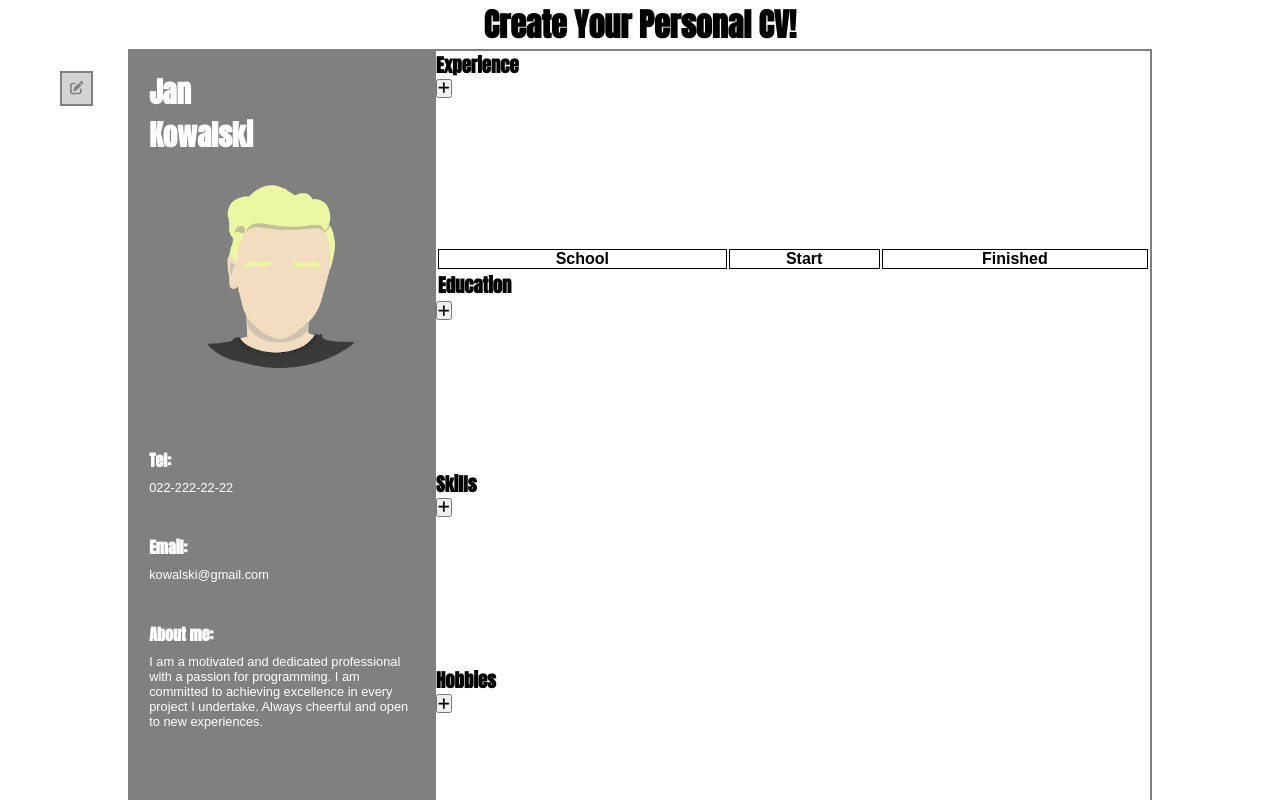
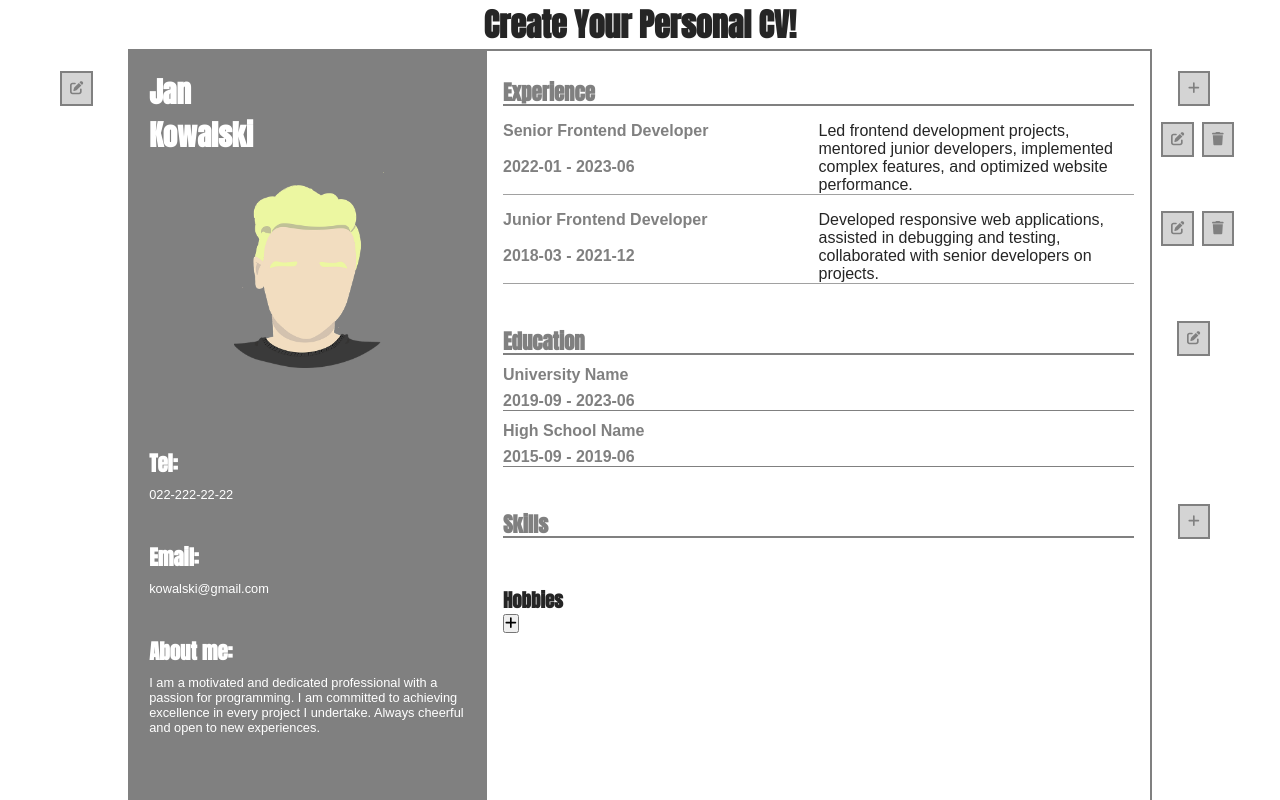
Before and after one commit to Pawel-Ochmann/CVApplication, a React (Vite) app: page / in a window 1280 px wide. Shown: the top 800 px of the page. Built offline with nearby package versions, Linux system fonts and the light colour scheme; a web font is replaced by a local one.

Commit message:
Styling education component, add sorting mechanism to it

```diff
--- a/src/components/Education.jsx
+++ b/src/components/Education.jsx
@@ -16,13 +16,44 @@
   const maxMonth = date.getFullYear() + '-' + month;
 
   const [minMonth, setMinMonth] = useState('');
-  const [schoolList, setSchoolList] = useState([]);
+  const [pendingSchools, setPendingSchools] = useState([
+    {
+      id: '1',
+      name: 'University Name',
+      startYear: '2019-09',
+      endYear: '2023-06',
+      readOnly: true,
+    },
+    {
+      id: '2',
+      name: 'High School Name',
+      startYear: '2015-09',
+      endYear: '2019-06',
+      readOnly: true,
+    },
+  ]);
+  const [schoolList, setSchoolList] = useState([
+    {
+      id: '1',
+      name: 'University Name',
+      startYear: '2019-09',
+      endYear: '2023-06',
+      readOnly: true,
+    },
+    {
+      id: '2',
+      name: 'High School Name',
+      startYear: '2015-09',
+      endYear: '2019-06',
+      readOnly: true,
+    },
+  ]);
   const [inputValues, setInputValues] = useState({
     name: '',
     startYear: '',
     endYear: '',
   });
-  const [pendingSchools, setPendingSchools] = useState([]);
+
   const [editActive, setEditActive] = useState(0);
 
   const openDialog = () => {
@@ -37,7 +68,7 @@
   const useSubmit = (e) => {
     e.preventDefault();
 
-    setSchoolList([...pendingSchools]);
+    setSchoolList(sortSchools(pendingSchools));
 
     setInputValues({ name: '', startYear: '', endYear: '' });
     closeDialog();
@@ -61,7 +92,6 @@
     updatedSchoolList[schoolIndex] = updatedSchool;
     setPendingSchools(updatedSchoolList);
     setEditActive(schoolId);
-    console.log('edit start');
   };
   const editSchoolEnd = (schoolId) => {
     const schoolIndex = pendingSchools.findIndex((e) => {
@@ -128,33 +158,40 @@
     setPendingSchools(updatedSchoolList);
   };
 
+  const sortSchools = (schoolsArray) => {
+    const schoolsSorted = [...schoolsArray].sort((schoolA, schoolB) => {
+      const endDateA = new Date(schoolA.endYear);
+      const endDateB = new Date(schoolB.endYear);
+
+      // Compare the end dates in descending order
+      if (endDateA < endDateB) {
+        return 1;
+      } else if (endDateA > endDateB) {
+        return -1;
+      } else {
+        return 0;
+      }
+    });
+    return schoolsSorted;
+  };
+
   const nameRef = useRef(null);
 
   return (
     <div className='education'>
-      <table>
-        <h3>Education</h3>
-        <thead>
-          <tr>
-            <th>School</th>
-            <th>Start</th>
-            <th>Finished</th>
-          </tr>
-        </thead>
-        <tbody>
-          {schoolList.map((school) => {
-            return (
-              <tr key={school.id}>
-                <td>{school.name}</td>
-                <td>{school.startYear}</td>
-                <td>{school.endYear}</td>
-              </tr>
-            );
-          })}
-        </tbody>
-      </table>
-      <button onClick={openDialog}>
-        <FontAwesomeIcon icon={faPlus} />
+      <h2>Education</h2>
+      {schoolList.map((school) => {
+        return (
+          <div className='school' key={school.id}>
+            <p>{school.name}</p>
+            <p>
+              {school.startYear} - {school.endYear}
+            </p>
+          </div>
+        );
+      })}
+      <button className='change' onClick={openDialog}>
+        <FontAwesomeIcon icon={faPenToSquare} />
       </button>
       <dialog open={activeDialog[1]}>
         {pendingSchools.map((school) => {
--- a/src/components/Experience.jsx
+++ b/src/components/Experience.jsx
@@ -28,8 +28,24 @@
     id: '',
   });
 
-  const [jobs, setJobs] = useState([]);
-
+  const [jobs, setJobs] = useState([
+    {
+      name: 'Senior Frontend Developer',
+      start: '2022-01',
+      end: '2023-06',
+      duties:
+        'Led frontend development projects, mentored junior developers, implemented complex features, and optimized website performance.',
+      id: uuidv4(),
+    },
+    {
+      name: 'Junior Frontend Developer',
+      start: '2018-03',
+      end: '2021-12',
+      duties:
+        'Developed responsive web applications, assisted in debugging and testing, collaborated with senior developers on projects.',
+      id: uuidv4(),
+    },
+  ]);
   const date = new Date();
   let month = date.getMonth() + 1;
   if (month < 10) month = 0 + month.toString();
@@ -184,16 +200,17 @@
           </button>
         </form>
       </dialog>
-      <h3>Experience</h3>
+      <h2>Experience</h2>
       <div className='jobsContainer'>
         {jobs.map((job) => {
           return (
             <div className='job' key={job.id}>
-              <h4>{job.name}</h4>
-              <p>{job.start}</p>
-              <p>{job.end}</p>
-              <p>{job.duties}</p>
-              <button>
+              <p>{job.name}</p>
+              <p className='duties'>{job.duties}</p>
+              <p>
+                {job.start} - {job.end}
+              </p>
+              <button className='change'>
                 <FontAwesomeIcon
                   icon={faPenToSquare}
                   onClick={() => {
@@ -201,7 +218,7 @@
                   }}
                 />
               </button>
-              <button>
+              <button className='change'>
                 <FontAwesomeIcon
                   icon={faTrash}
                   onClick={() => {
@@ -213,7 +230,7 @@
           );
         })}
       </div>
-      <button onClick={openDialog}>
+      <button onClick={openDialog} className='change'>
         <FontAwesomeIcon icon={faPlus} />
       </button>
     </div>
--- a/src/components/General.jsx
+++ b/src/components/General.jsx
@@ -55,11 +55,11 @@
         className='personalPhoto'
       />
       <div className='generalBox'>
-        <h4>Tel:</h4>
+        <h2>Tel:</h2>
         <p>{values.telValue}</p>
-        <h4>Email:</h4>
+        <h2>Email:</h2>
         <p>{values.emailValue}</p>
-        <h4>About me: </h4>
+        <h2>About me: </h2>
         <p>{values.aboutMe}</p>
       </div>
 
--- a/src/components/Hobbies.jsx
+++ b/src/components/Hobbies.jsx
@@ -40,7 +40,7 @@
   };
 
   return (
-    <div className='Hobbies'>
+    <div className='hobbies'>
       <dialog open={activeDialog[4]}>
         <form ref={nameRef} action=''>
           <label>
--- a/src/components/Skills.jsx
+++ b/src/components/Skills.jsx
@@ -39,7 +39,7 @@
   };
 
   return (
-    <div className='Skills'>
+    <div className='skills'>
       <dialog open={activeDialog[3]}>
         <form ref={nameRef} action=''>
           <label>
@@ -59,7 +59,7 @@
           </button>
         </form>
       </dialog>
-      <h3>Skills</h3>
+      <h2>Skills</h2>
       <div className='skillsContainer'>
         {skills.map((skill) => {
           return (
@@ -77,7 +77,7 @@
           );
         })}
       </div>
-      <button onClick={openDialog}>
+      <button className='change' onClick={openDialog}>
         <FontAwesomeIcon icon={faPlus} />
       </button>
     </div>
--- a/src/styles/main.scss
+++ b/src/styles/main.scss
@@ -11,7 +11,7 @@
 :root {
   --color-accent__main: grey;
   --color-accent__secondary: rgb(161, 161, 161);
-  --color-font__main: black;
+  --color-font__main: rgb(37, 37, 37);
   --color-font__secondary: grey;
 }
 
@@ -40,16 +40,36 @@
   text-align: center;
 }
 
+h2 {
+  font-size: 1.3rem;
+}
+
+.experience,
+.education,
+.skills,
+.hobbies {
+  padding: 1rem;
+  position: relative;
+  h2 {
+    line-height: 1;
+    color: var(--color-accent__main);
+    border-bottom: 2px solid var(--color-accent__main);
+  }
+}
+
 main {
   aspect-ratio: 210 / 297;
   width: 80%;
   margin: 0 auto;
   border: 2px solid grey;
   display: grid;
-  grid-template-columns: 30% 70%;
+  gap: 1rem 0;
+  grid-template-columns: 35% 65%;
+  grid-template-rows: auto auto auto 1fr;
 }
 
 button.change {
+  position: absolute;
   padding: 0.5rem;
   cursor: pointer;
   border: 2px solid var(--color-accent__main);
@@ -67,7 +87,7 @@
 }
 .general {
   position: relative;
-  grid-row: span 5;
+  grid-row: span 4;
   grid-column: 1;
   background-color: var(--color-accent__main);
   color: white;
@@ -90,15 +110,81 @@
     width: 100%;
     display: flex;
     flex-direction: column;
-    gap: .5rem;
-    h4 {
+    gap: 0.5rem;
+    h2 {
       margin-top: 2rem;
     }
   }
   & > button {
-    position: absolute;
     left: -70px;
     top: 20px;
+  }
+}
+
+.experience {
+  padding-top: 2rem;
+  display: flex;
+  flex-direction: column;
+  gap: 1rem;
+  form {
+    display: flex;
+    flex-direction: column;
+  }
+  .change {
+    right: -60px;
+    top: 20px;
+  }
+  .jobsContainer {
+    display: flex;
+    flex-direction: column;
+    gap: 1rem;
+    .job {
+      border-bottom: 1px solid var(--color-accent__secondary);
+      display: grid;
+      grid-template-columns: 1fr 1fr;
+      position: relative;
+      & > p:first-child,
+      & > p:nth-child(3) {
+        font-weight: bold;
+        color: var(--color-accent__main);
+      }
+      .duties {
+        grid-row: span 2;
+      }
+      .change {
+        top: 0px;
+      }
+      .change:last-of-type {
+        right: -100px;
+      }
+    }
+  }
+}
+
+.education {
+  display: flex;
+  flex-direction: column;
+  gap: 0.7rem;
+  .change {
+    right: -60px;
+    top: 5px;
+  }
+  .school {
+    display: flex;
+    flex-direction: column;
+    gap: 0.5rem;
+    border-bottom: 1px solid var(--color-accent__main);
+    p {
+      font-weight: bold;
+      color: var(--color-accent__main);
+    }
+  }
+}
+
+.skills {
+  .change {
+    right: -60px;
+    top: 5px;
   }
 }
 
@@ -106,6 +192,7 @@
   display: flex;
   flex-direction: column;
   gap: 1rem;
+  z-index: 100;
 }
 
 .personalPhoto {
@@ -133,16 +220,6 @@
   border: 2px solid green;
 }
 
-.experience form {
-  display: flex;
-  flex-direction: column;
-}
-
-.job {
-  display: flex;
-  align-items: center;
-  justify-content: space-around;
-}
 .skill {
   display: flex;
   justify-content: flex-start;
```
